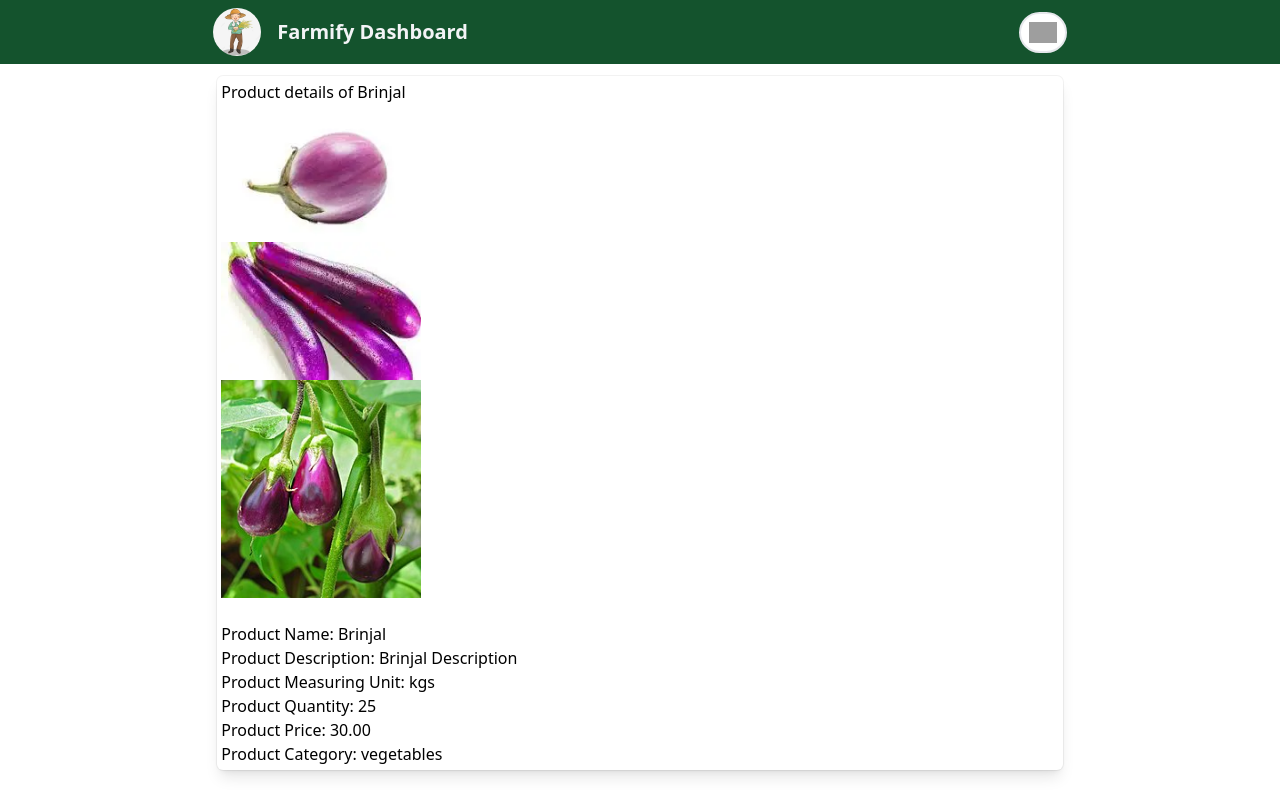
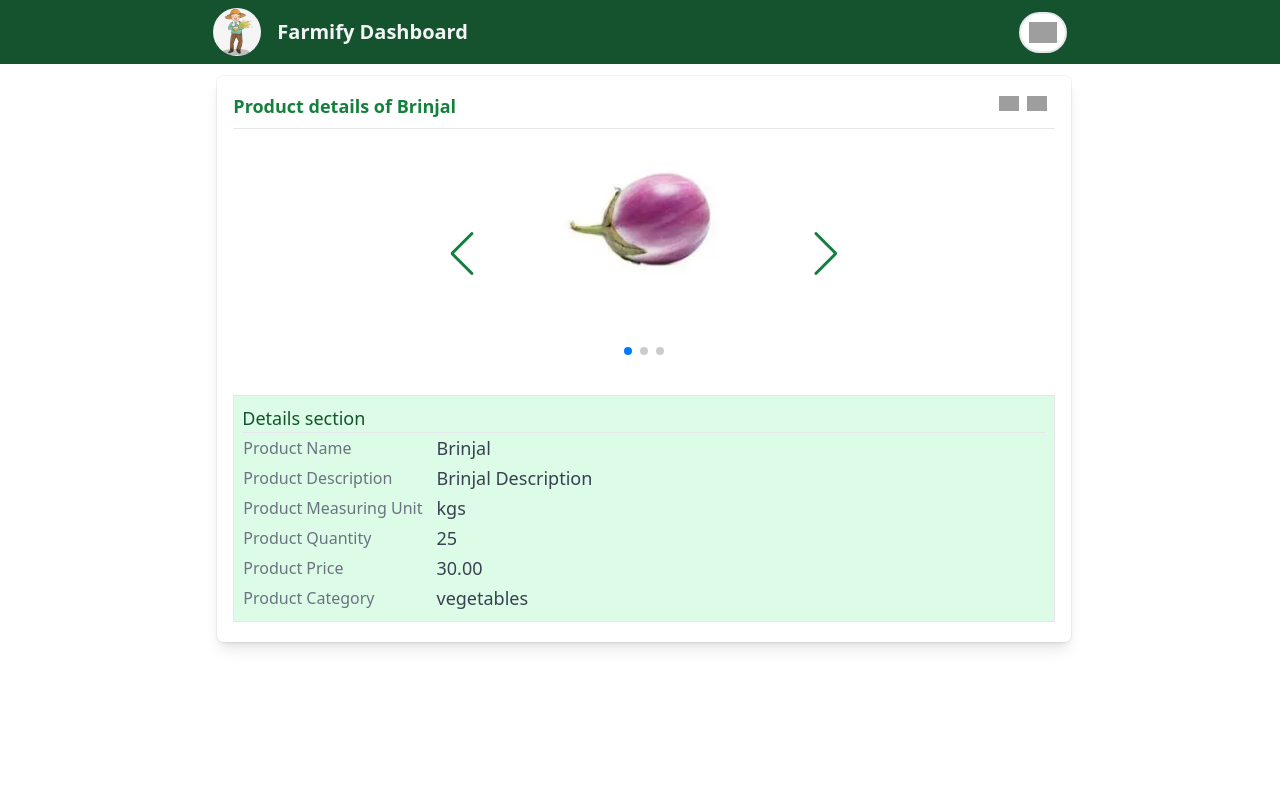
Before and after one commit to PraveenPallagani/Farmify, a Django app: template templates/farmer/product-details.html in a window 1280 px wide. Run offline with Django 5.2, Linux system fonts and the light colour scheme; the template is opened without the code that fills it: values that come from a table or form of the project are taken from there, others are empty; data comes from the database, SQL or seed files in the repository; both versions use the stored data as it was after the commit; some libraries are stand-ins or nearby versions; grey boxes are pictures that could not be loaded.

Commit message:
delete button on product details page

```diff
--- a/templates/base.html
+++ b/templates/base.html
@@ -4,7 +4,10 @@
     <title>
         {% block title %}{% endblock title %}
     </title>
+    <link rel="stylesheet" href="https://cdn.jsdelivr.net/npm/swiper@11/swiper-bundle.min.css"/>
+    <script src="https://cdn.jsdelivr.net/npm/swiper@11/swiper-bundle.min.js"></script>
     <script src="https://cdn.tailwindcss.com"></script>
+
     {% block style %}{% endblock style %}
   </head>
   <body>
--- a/templates/farmer/home.html
+++ b/templates/farmer/home.html
@@ -3,10 +3,5 @@
 {% block title %}Home Page{% endblock title %}
 
 {% block body %}
-    {% for message in messages %}
-        <li{% if message.tags %} class="{{ message.tags }}"{% endif %}>
-            {{ message }}
-        </li>
-    {% endfor %}
     <h5 class="text-center"> {{user.first_name}} is logged in with role {{user.role}}</h5>
 {% endblock body %}
--- a/templates/farmer/product-card.html
+++ b/templates/farmer/product-card.html
@@ -6,7 +6,7 @@
     </div>
     <div class="product-desc bg-gray-100 p-2 relative">
         <div class="card-icons absolute top-5 right-3 flex">
-            <form id='ecit-product'>
+            <form id='edit-product'>
                 <img src="https://img.icons8.com/?size=100&id=86374&format=png&color=228BE6" class="w-4 mr-2 cursor-pointer"/>
             </form>
             <form method="POST" action="/farmer/product-details/{{product.id}}" id='delete-product'>
--- a/templates/farmer/product-details.html
+++ b/templates/farmer/product-details.html
@@ -6,23 +6,81 @@
 
 {% block body %}
     {% comment "All messages setion" %}{% endcomment %}
-    {% for message in messages %}
-        <li{% if message.tags %} class="{{ message.tags }}"{% endif %}>
-            {{ message }}
-        </li>
-    {% endfor %}
 
     {% comment "Product Details" %}{% endcomment %}
-    <h3>Product details of {{product.name}}</h3>
-    <div>
-        {% for image in product.images.all %}
-            <img src="{{ image.image.url }}" alt="{{ product.name }}" width="200">
-        {% endfor %}<br/>
-        <span>Product Name:</span> <span>{{product.name}}</span><br/>
-        <span>Product Description:</span> <span>{{product.description}}</span><br/>
-        <span>Product Measuring Unit:</span> <span>{{product.measure_unit}}</span><br/>
-        <span>Product Quantity:</span> <span>{{product.quantity}}</span><br/>
-        <span>Product Price:</span> <span>{{product.price}}</span><br/>
-        <span>Product Category:</span> <span>{{product.category}}</span><br/>
+
+    <div class="mx-3  mt-3">
+        <div class="relative">
+            <h3 class="text-lg font-bold text-green-700">Product details of {{product.name}}</h3>
+            <div class="card-icons absolute top-0 right-2 flex items-center my-1">
+                <form id='edit-product'>
+                    <img src="https://img.icons8.com/?size=100&id=86374&format=png&color=228BE6" class="w-5 mr-2 cursor-pointer"/>
+                </form>
+                <form method="POST" action="/farmer/product-details/{{product.id}}" id='delete-product'>
+                    {% csrf_token %}
+                    <input type="hidden" name="_method" value="DELETE">
+                    <img src="https://img.icons8.com/?size=100&id=99971&format=png&color=FA5252" class="w-5 cursor-pointer" onClick="document.getElementById('delete-product').submit()"/>
+                </form>
+            </div>
+        </div>
+        <hr class='mt-2'/>
+        <div class='flex justify-center items-center flex-col'>
+            <div class="swiper w-1/2 m-4">
+                <div class="swiper-wrapper h-auto">
+                    {% for image in product.images.all %}
+                    <div class="swiper-slide flex justify-center">
+                        <img src="{{ image.image.url }}" alt="{{ product.name }}" width="200">
+                    </div>
+                    {% endfor %}
+                </div>
+                <div class="swiper-button-next text-green-700"></div>
+                <div class="swiper-button-prev text-green-700"></div>
+                <div class="swiper-pagination text-green-700"></div>
+            </div>
+            <div class="w-full my-4 bg-green-100 p-2 border ">
+                <h3 class="text-lg text-green-900">Details section</h3>
+                <hr />
+                <table>
+                    <tr>
+                        <td><span class="text-md text-gray-500">Product Name</span></td>
+                        <td><span class="text-lg text-gray-700 ml-3">{{product.name}}</span></td>
+                    </tr>
+                    <tr>
+                        <td><span  class="text-md text-gray-500">Product Description</span></td>
+                        <td><span  class="text-lg text-gray-700 ml-3">{{product.description}}</span></td>
+                    </tr>
+                    <tr>
+                        <td><span class="text-md text-gray-500">Product Measuring Unit</span></td>
+                        <td><span class="text-lg text-gray-700 ml-3">{{product.measure_unit}}</span></td>
+                    </tr>
+                    <tr>
+                        <td><span class="text-md text-gray-500">Product Quantity</span></td>
+                        <td><span class="text-lg text-gray-700 ml-3">{{product.quantity}}</span></td>
+                    </tr>
+                    <tr>
+                        <td><span class="text-md text-gray-500">Product Price</span></td>
+                        <td><span class="text-lg text-gray-700 ml-3">{{product.price}}</span></td>
+                    </tr>
+                    <tr>
+                        <td><span class="text-md text-gray-500">Product Category</span></td>
+                        <td><span class="text-lg text-gray-700 ml-3">{{product.category}}</span></td>
+                    </tr>
+                </table>
+            </div>
+        </div>
     </div>
 {% endblock body %}
+
+{% block js %}
+    <script>
+        document.addEventListener('DOMContentLoaded', function() {
+            new Swiper('.swiper', {
+                    loop: true,
+                    autoplay: {delay: 2000},
+                    navigation: {nextEl : '.swiper-button-next', prevEl: '.swiper-button-prev'},
+                    pagination: {el: '.swiper-pagination', clickable: true}
+                });
+        });
+    </script>
+
+{% endblock js %}
```
Also changed, not shown: db.sqlite3, media/9381238244/pic1_ULIAm44.jpg (renamed from media/9381238244/pic1_tkWiFlV.jpg), media/9381238244/pic1_rXLzsVG.webp (added), media/9381238244/pic2_mf3BUpn.webp (added), media/9381238244/pic2_rPekOWh.jpg (renamed from media/9381238244/pic2_DjM8ccU.jpg), media/9381238244/pic3_0msi05I.JPG (added), media/9381238244/pic3_UhBWsFQ.jpg (renamed from media/9381238244/pic3_tBkHMmS.jpg).
